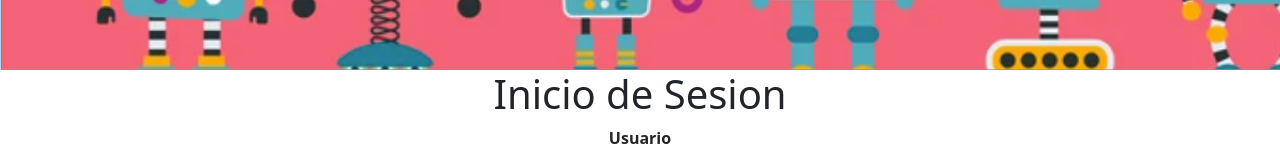
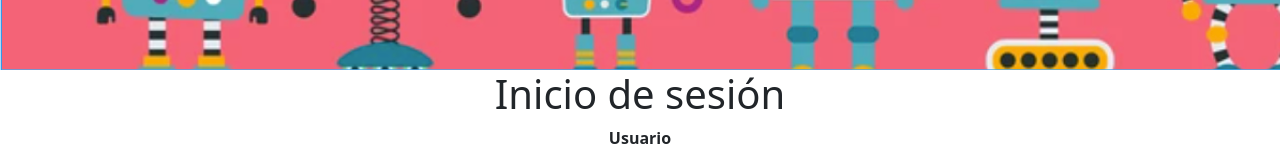
Before and after one commit to mews6/parcial1_web, a React (Create React App) app: page / in a window 1280 px wide. Shown: the part 368-526 px from the top of the page. Built offline with nearby package versions, Linux system fonts and the light colour scheme.

Commit message:
tweak proportions

```diff
--- a/src/components/login.js
+++ b/src/components/login.js
@@ -43,7 +43,7 @@ function Login() {
     <center>
     <Col style={{width: "21rem"}}>
     <div>
-      <h1>Inicio de Sesion</h1>
+      <h1>Inicio de sesión</h1>
       <Col>
       <Form onSubmit={clickSubmit}>
         <Form.Group className="mb-6" controlId="formBasicUsername">
--- a/src/components/robots.js
+++ b/src/components/robots.js
@@ -24,7 +24,7 @@ function Robots(){
         if (robot === null) {
             return null;
         } return(
-                <Card style={{ width: '18rem', backgroundColor:"lightgrey", padding:"1rem" }} className="mb-3">
+                <Card style={{ width: '25rem', height:"25rem" ,backgroundColor:"lightgrey", padding:"1rem" }} className="mb-3" class="card-block">
                     <center>
                     <Card.Img style={{ height: '10rem', width:"10rem" }}  variant="top" src={robot.imagen+"?raw=true"} alt={robot.imagen} />
                     </center>
@@ -49,7 +49,7 @@ function Robots(){
         <Container>
         <Row>
         <Col>
-            <Table class="table table-striped">
+            <Table class="table table-striped" style={{width:"50rem",height:"25rem"}}>
                 <thead class="table-dark">
                     <tr>
                         <th>ID</th>
```
